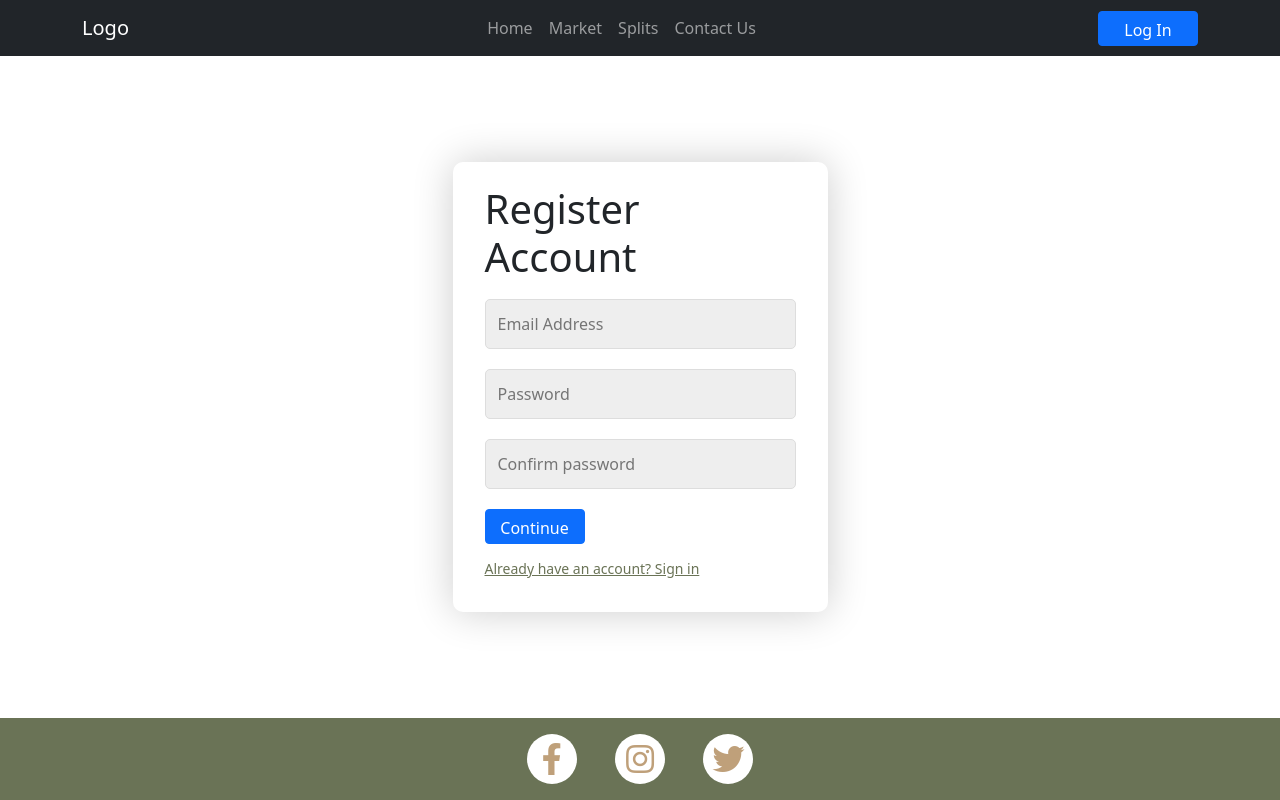
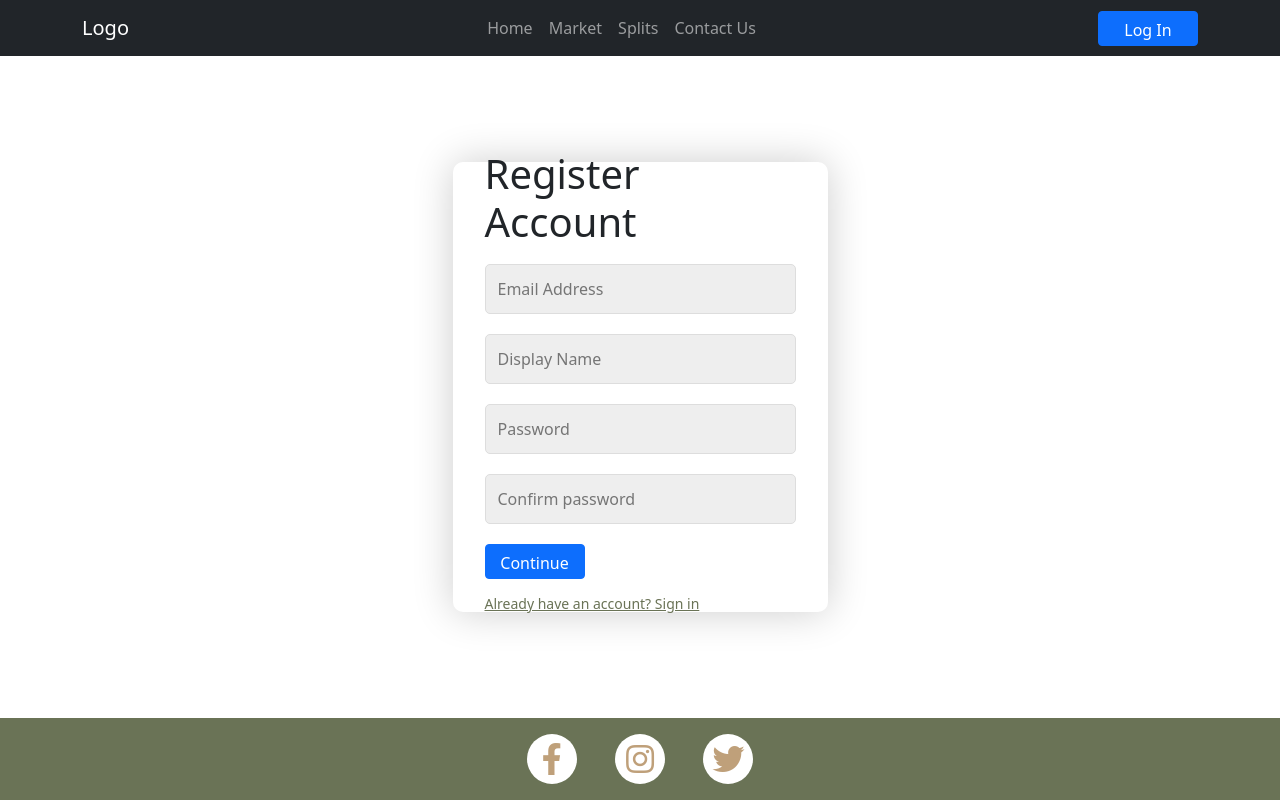
Before and after one commit to codykoscielski/flash-painters-react, a React (Create React App) app: page /signup in a window 1280 px wide. Built offline with nearby package versions, Linux system fonts and the light colour scheme; no server answers.

Commit message:
Worked on trying to update displayname when creating a new user

```diff
--- a/src/components/layout/Signup.js
+++ b/src/components/layout/Signup.js
@@ -8,7 +8,8 @@ const Signup = () => {
     const emailRef = useRef();
     const passwordRef = useRef();
     const passwordConfirmRef = useRef();
-    const { signup } = useAuth();
+    const displayNameRef = useRef();
+    const { signup, updateNewUser } = useAuth();
     const [error, setError] = useState('');
     const [loading, setLoading] = useState(false);
     const history = useHistory();
@@ -26,6 +27,7 @@ const Signup = () => {
             setError('')
             setLoading(true)
             await signup(emailRef.current.value, passwordRef.current.value)
+            await updateNewUser(displayNameRef.current.value)
             history.push('/userportal')
         } catch {
             setError('Failed to create account')
@@ -41,7 +43,10 @@ const Signup = () => {
                 <form className="form" id="createAccountForm" onSubmit={handleSubmit}>
                     <h1 className="form-title">Register Account</h1>
                     <div className="input-group">
-                        <input type="text" className="form-input"  placeholder="Email Address" ref={ emailRef } required/>
+                        <input type="email" className="form-input"  placeholder="Email Address" ref={ emailRef } required/>
+                    </div>
+                    <div className="input-group">
+                        <input type="text" className="form-input"  placeholder="Display Name" ref={ displayNameRef } required/>
                     </div>
                     <div className="input-group">
                         <input type="password" className="form-input"  placeholder="Password" ref={ passwordRef } required/>
--- a/src/components/pages/UserPortal.js
+++ b/src/components/pages/UserPortal.js
@@ -1,4 +1,4 @@
-import React, { useState } from 'react';
+import React from 'react';
 import UserCard from '../userComponents/UserCard';
 import Post from '../userComponents/Post';
 
--- a/src/components/userComponents/UserCard.js
+++ b/src/components/userComponents/UserCard.js
@@ -20,12 +20,14 @@ const UserCard = () => {
         }
     }
 
+    if(currentUser.displayName) {
         return (
             <Card>
                 <Card.Body>
                     <h2 className="text-center mb-4">Profile</h2>
                     {error && <Alert variant="danger">{ error }</Alert>}
                     <strong>Email:</strong> {currentUser.email}
+                    <strong>Name:</strong> {currentUser.displayName}
                     <Link to='/updateprofile' className="btn btn-primary w-100">Update Profile</Link>
                 </Card.Body>
                 <div className="w-100 text-center mt-2">
@@ -33,6 +35,12 @@ const UserCard = () => {
                 </div>
             </Card>
         )
+    } else {
+        return (
+            <h1> loading </h1>
+        )
+    }
+
 }
 
 export default UserCard
--- a/src/contexts/AuthContext.js
+++ b/src/contexts/AuthContext.js
@@ -14,6 +14,14 @@ export const AuthProvider = ({ children }) => {
 
     const signup = (email, password) => {
         return auth.createUserWithEmailAndPassword(email, password)
+    }
+
+    const updateNewUser = (displayName) => {
+        const user = auth.currentUser
+
+        user.updateProfile({
+            displayName: displayName
+        })
     }
 
     const login = (email, password) => {
@@ -40,6 +48,7 @@ export const AuthProvider = ({ children }) => {
     const value = {
         currentUser,
         signup,
+        updateNewUser,
         login,
         logout,
         resetPassword
```
Lines whose indentation alone changed are shown as unchanged.
